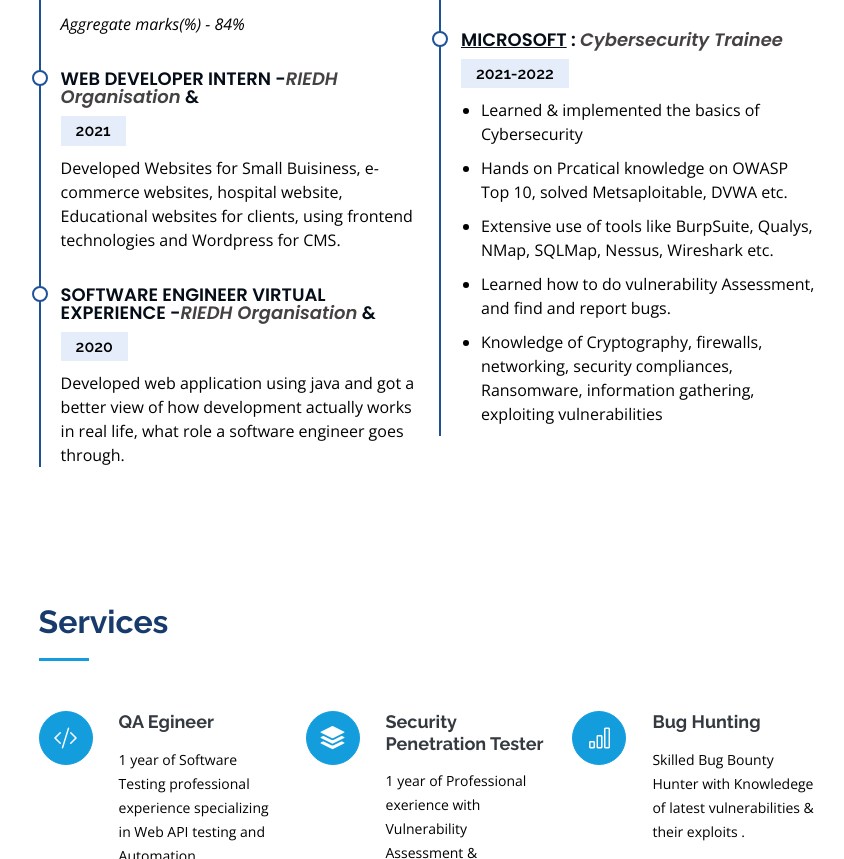
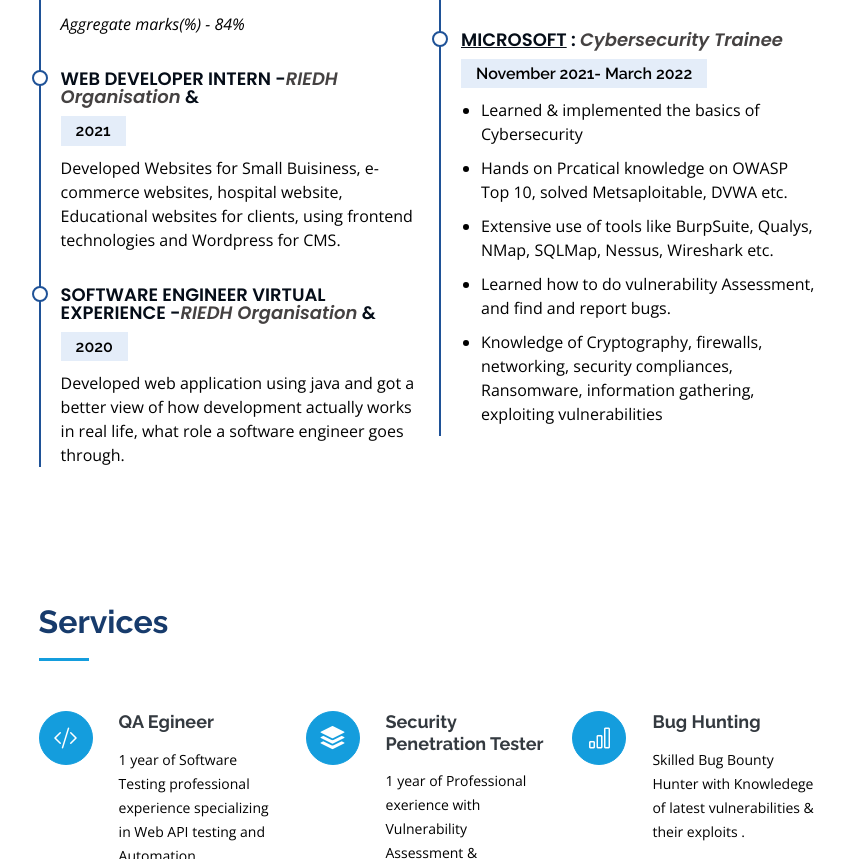
Before and after one commit to shrutisrivastava1412/Portfolio, a plain HTML site: page index.html in a window 1280 px wide. Shown: the part 3634-4493 px from the top of the page, without its empty margins (363-1207 px from the left). Drawn offline with nearby package versions, Linux system fonts and the light colour scheme.

Commit message:
Update index.html

```diff
--- a/index.html
+++ b/index.html
@@ -403,7 +403,7 @@
             </div>
             <div class="resume-item">
               <h4><u>Microsoft</u> : <i style="text-transform: capitalize ; color: rgb(69, 66, 66);"> Cybersecurity Trainee</i> </h4>
-              <h5>2021-2022 </h5>
+              <h5>November 2021- March 2022 </h5>
               <ul>
                 <li>Learned & implemented the basics of Cybersecurity</li>
                 <li>Hands on Prcatical knowledge on OWASP Top 10, solved Metsaploitable, DVWA etc.  </li>
```
